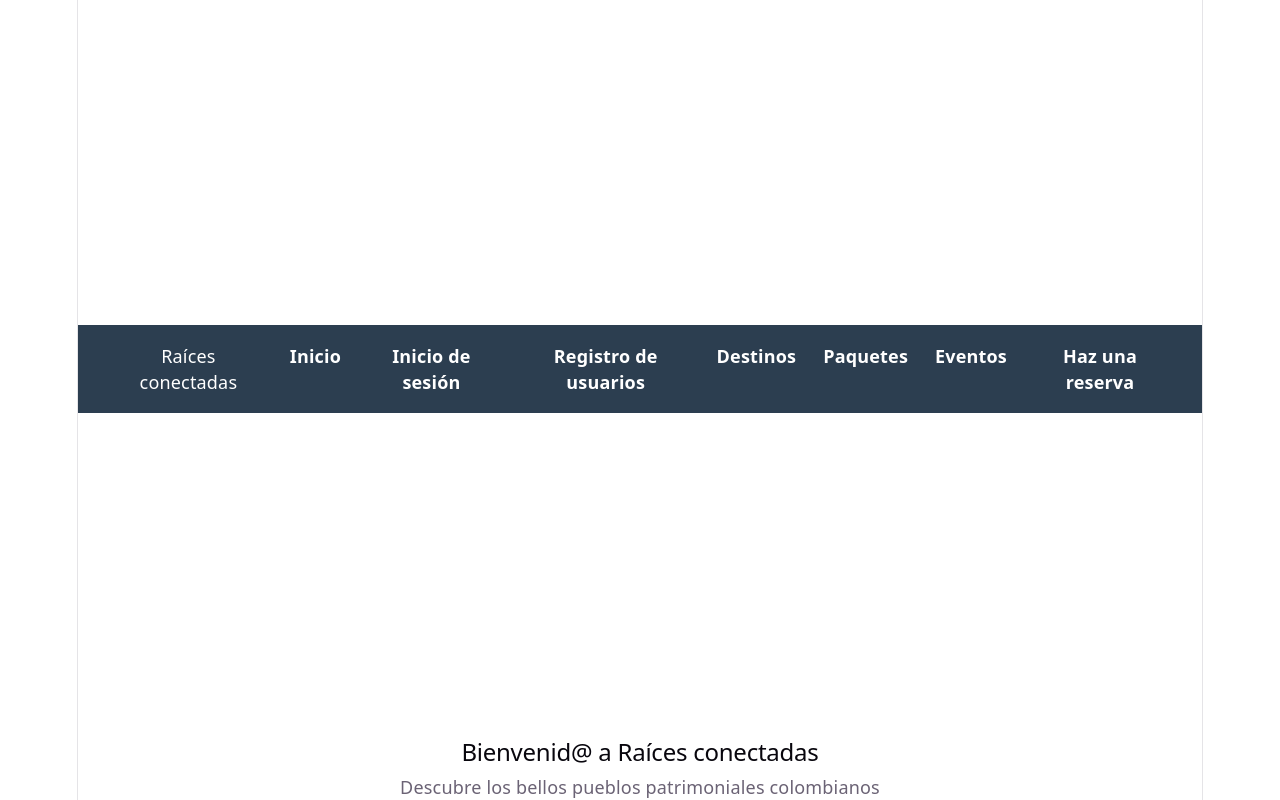
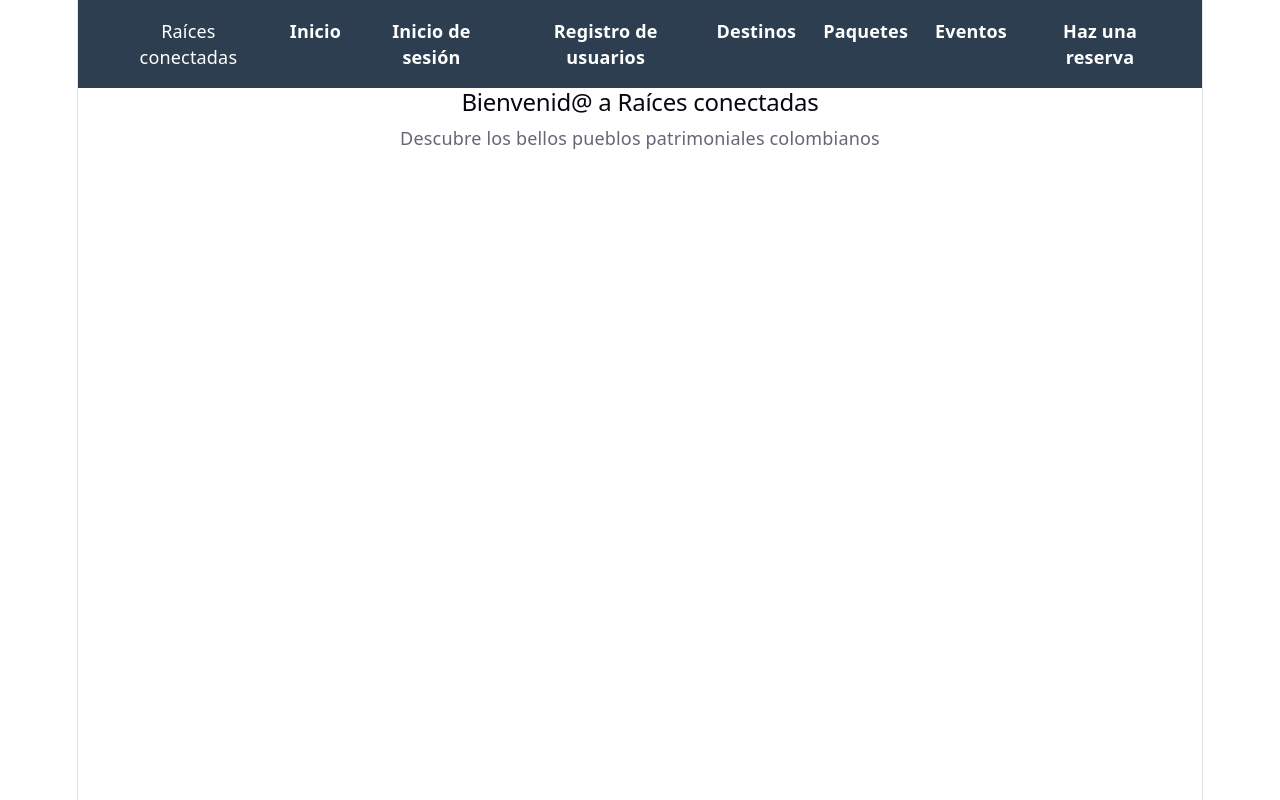
Before and after one commit to diego23-hub/raicesConectadas, a React (Vite) app: page / in a window 1280 px wide. Built offline with nearby package versions, Linux system fonts and the light colour scheme.

Commit message:
corrección paquetes y navbar

```diff
--- a/src/App.jsx
+++ b/src/App.jsx
@@ -3,6 +3,7 @@ import ListaDestino from "./components/destinos/ListaDestinos";
 import FormularioLogin from './components/clientes/FormularioLogin';
 import FormularioRegistro from './components/clientes/FormularioRegistro';
 import './App.css';
+import ListaPaquetes from './components/paquetes/ListaPaquetes';
 import FormularioReserva from './components/reservas/FormularioReserva';
 //import ListaProveedores from './components/proveedores/ListaProveedores';
 
@@ -14,7 +15,7 @@ function App() {
 
   return (
     <>
-      <section id="center">
+      <section id="busqueda">
         <nav className='navbar'>
           <div className='logo'>Raíces conectadas</div>
           <ul className='nav-links'>
--- a/src/components/paquetes/ListaPaquetes.jsx
+++ b/src/components/paquetes/ListaPaquetes.jsx
@@ -1,6 +1,6 @@
 
 import { useEffect, useState} from 'react';
-import CardPaquetes from './CardPaquetes';
+import CardPaquete from './CardPaquete';
 import {obtenerPaquetes} from '../../services/paqueteService'
 
 
@@ -31,7 +31,7 @@ const consultarPaquetes = async () => {
 
 
       <div className="grid-paquetes">
-        {destinos.map((paquetes) => (
+        {paquetes.map((paquetes) => (
           <CardPaquetes
             key={paquetes.id}
             paquetes={paquetes}
```
